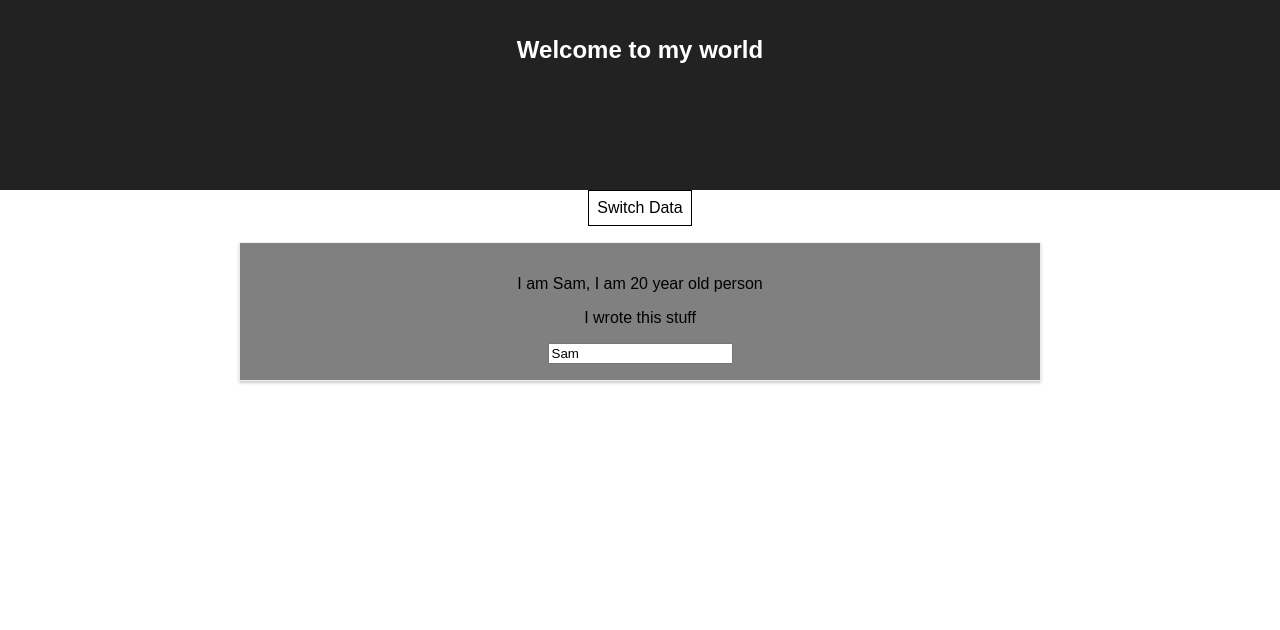
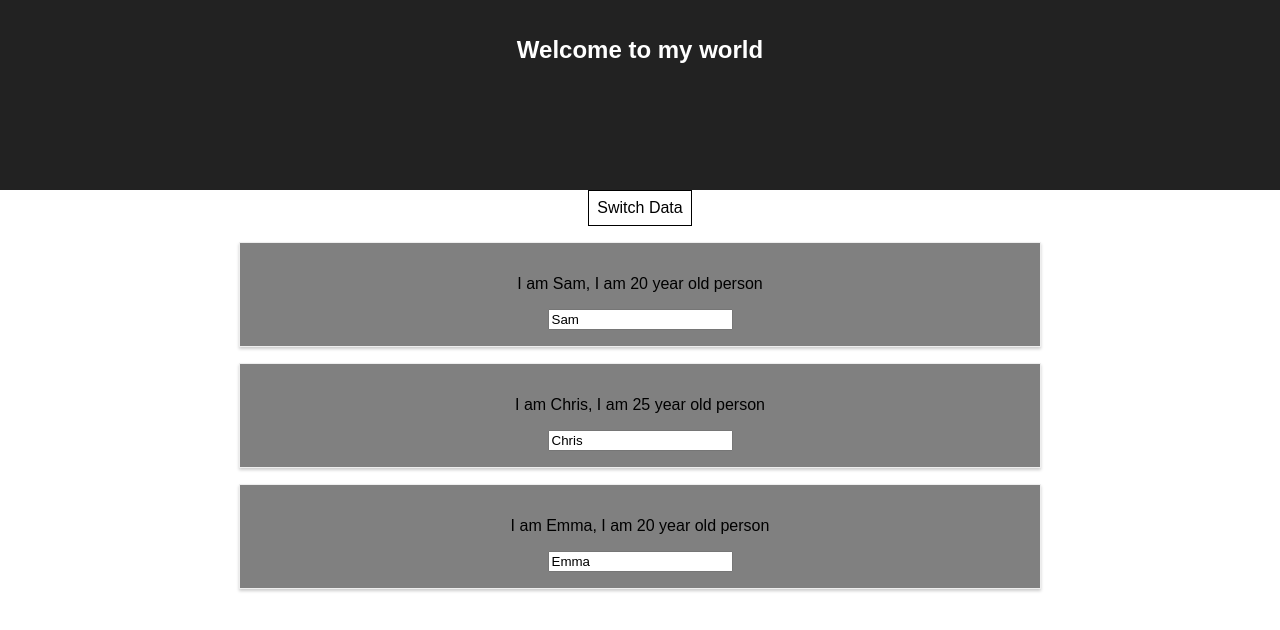
Before and after one commit to Samellenrider/React-practice, a React (Create React App) app: page / in a window 1280 px wide. Both pictures are taken after a click on the button "Switch Data". Shown: the top 630 px of the page. Built offline with nearby package versions, Linux system fonts and the light colour scheme.

Commit message:
render lists sustainable

```diff
--- a/src/App.js
+++ b/src/App.js
@@ -1,5 +1,6 @@
 import React, { Component } from 'react';
 import './App.css';
+
 import Person from './Person/Person';
 import UserInput from './UserInput/UserInput';
 import UserOutput from './UserOutput/Useroutput';
@@ -34,11 +35,11 @@ class App extends Component {
     if (this.state.showPersons) {
       person = (
         <div>
-         <Person
-         name={this.state.persons[0].name}
-         age={this.state.persons[0].age}
-         changed={this.changedHandler}>
-         I wrote this stuff </Person>
+        {this.state.persons.map(person => {
+          return <Person
+                   name={person.name}
+                   age={person.age} />
+        })}
         </div>
       );
     }
```
